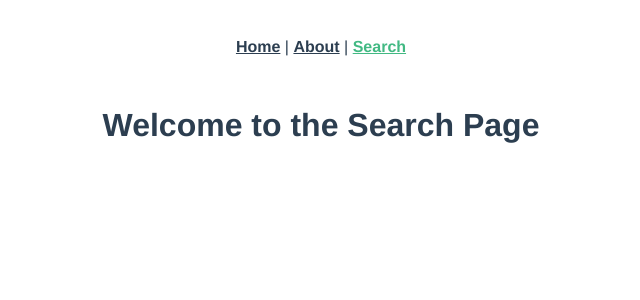
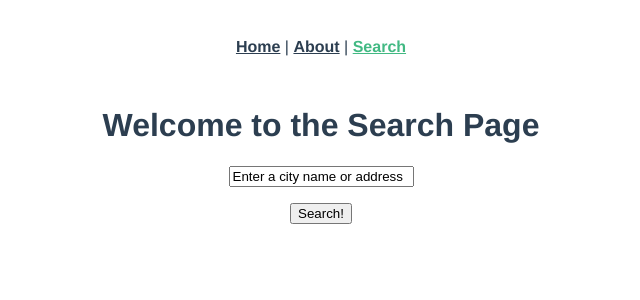
Before and after one commit to muhiedinitani/capstone_frontend, a Vue app: page /search in a window 1280 px wide. Shown: the top 300 px of the page, without its empty margins (319-959 px from the left). Built offline with nearby package versions, Linux system fonts and the light colour scheme; the HTML template or start-up script is replaced by a standard one.

Commit message:
added search bar and button

```diff
--- a/src/views/Search.vue
+++ b/src/views/Search.vue
@@ -1,16 +1,23 @@
 <template>
   <div class="search">
     <h1>{{ message }}</h1>
+    <p><input v-model="search_message"></p>
+    <p><button v-on:click="neabyResorts">Search!</button></p>
+
+    <!-- YOU LEFT OFF HERE. ADD A WAY TO LINK THE SEARCH QUERY TO YOUR API TO RETURN YOUR RESULTS AND DISPLAY TO USER. THEN WE NEED TO ADD THE TRIPS. NOT CLOSE BUT SOMEWHAT CLOSE. -->
   </div>
 </template>
 
 <style></style>
 
 <script>
+import axios from "axios";
+
 export default {
   data: function () {
     return {
       message: "Welcome to the Search Page",
+      search_message: "Enter a city name or address"
     };
   },
   created: function () {},
```
Lines whose indentation alone changed are shown as unchanged.
